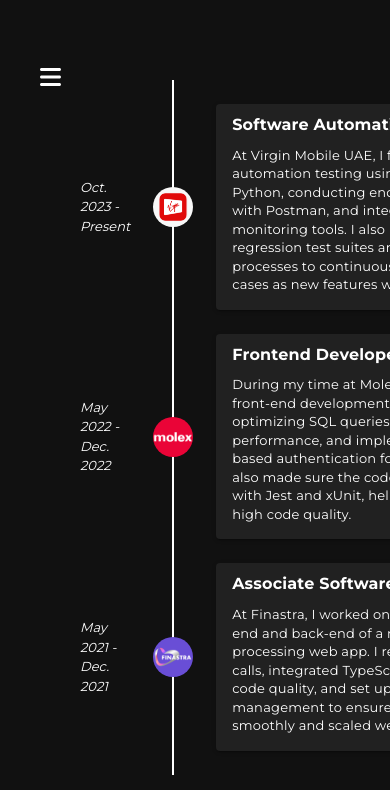
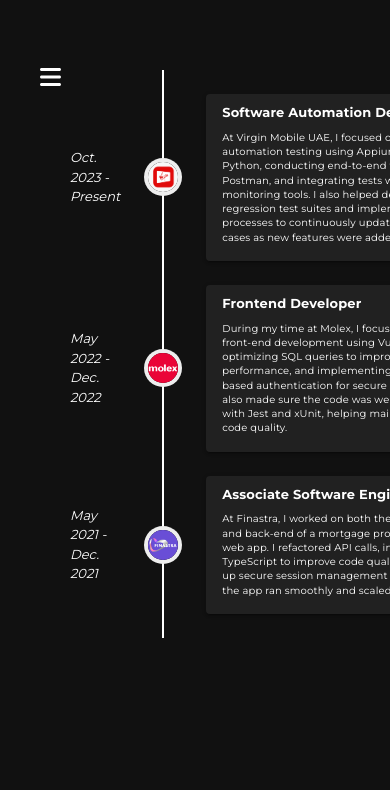
Before and after one commit to mkhan884/portfolio, a Vue app in the folder portfolio/: page /experience in a window 390 px wide. Shown: the top 790 px of the page. Built offline with nearby package versions, Linux system fonts and the light colour scheme.

Commit message:
Changing size

```diff
--- a/portfolio/src/views/Experience.vue
+++ b/portfolio/src/views/Experience.vue
@@ -6,7 +6,7 @@
           v-for="item in experiences"
         >
           <template v-slot:opposite>
-            <span style="color: white; font-style: italic;">{{ item.date }}</span>
+            <span style="color: white; font-style: italic;" class="">{{ item.date }}</span>
           </template>
           <template v-slot:icon>
             <v-avatar :image="item.image" size="40px"></v-avatar>
@@ -74,13 +74,33 @@
   }
 
   @media (max-width: 768px) {
-    .timeline-container {
-      width: 100%;
-      height: 100vh;
-      overflow-y: auto;
-      padding: 20px;
-      font-size:  small;
-    }
+  .timeline-container {
+    width: 100%;
+    height: 100vh;
+    overflow-y: auto;
+    padding: 10px;
+    font-size: small;
+    /* background-color: antiquewhite; */
+  }
+
+  .v-card {
+    width: 100%;
+    height: auto;
+  }
+
+  .v-avatar {
+    height: 30px !important;
+    width: 30px !important;
+  }
+
+  .v-card-title {
+    font-size: small !important;
+  }
+
+  .v-card-text {
+    font-size: x-small !important;
+  }
+
   }
 
   </style>
--- a/portfolio/src/views/Home.vue
+++ b/portfolio/src/views/Home.vue
@@ -148,6 +148,10 @@
       align-items: center;
     }
 
+    .icons a:hover {
+      font-size: 22px;
+    }
+
   }
 
   </style>
```
